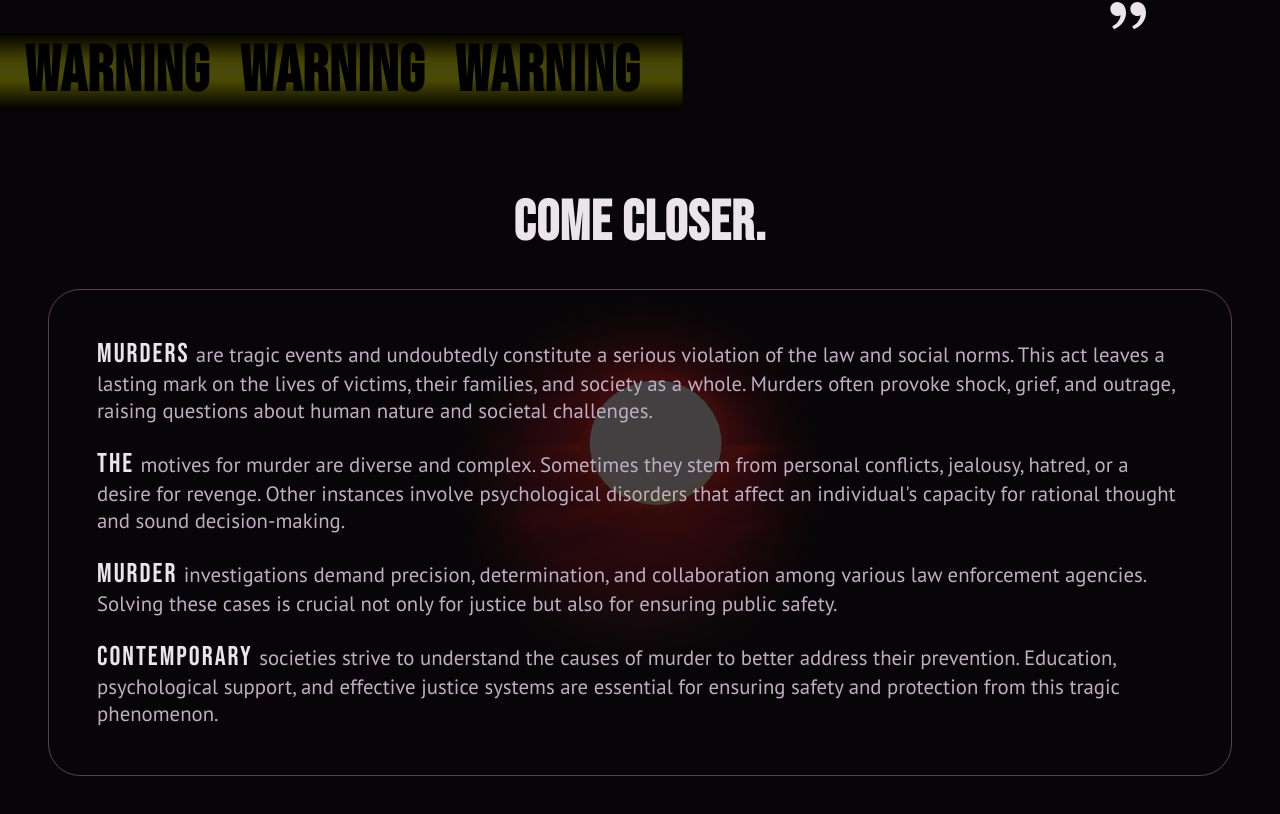
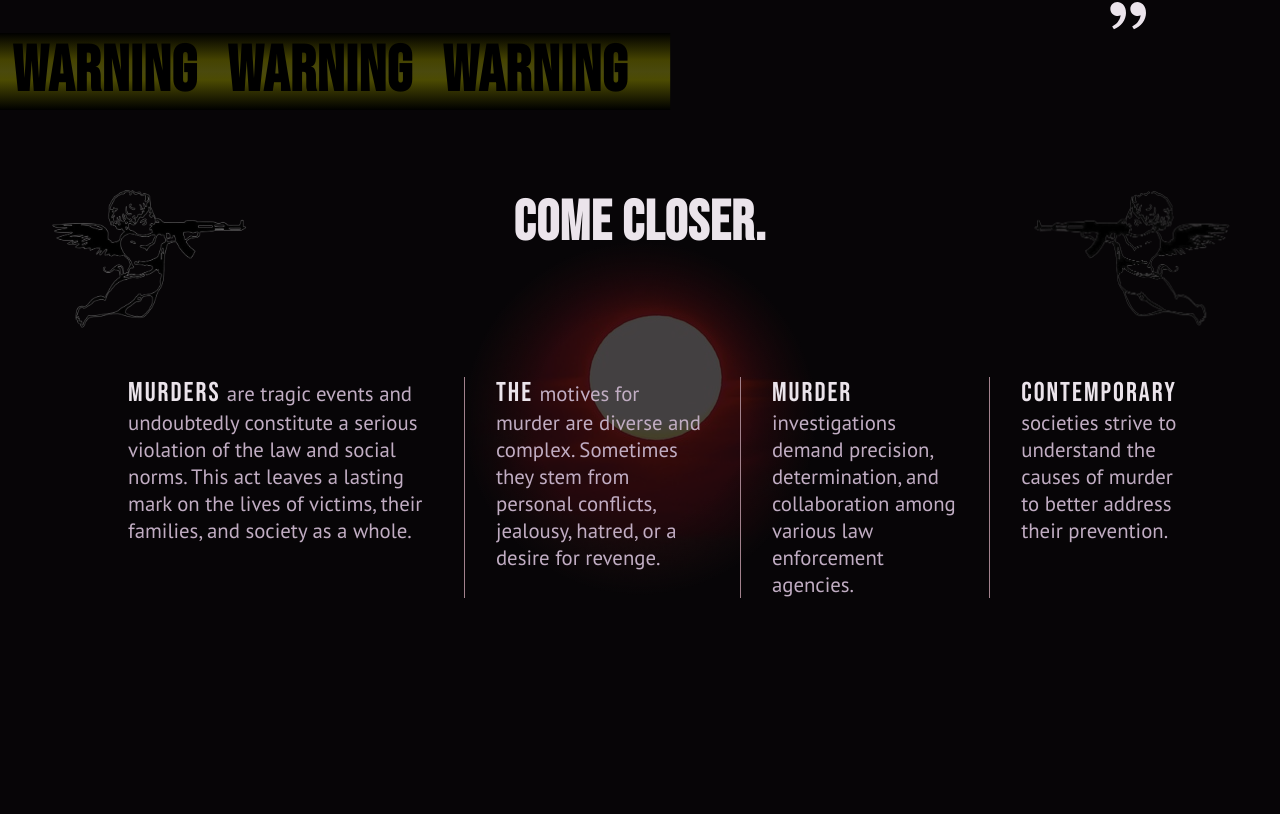
Before and after one commit to pawelek7k/murderSite, a React (Vite) app: page / in a window 1280 px wide. Shown: the part 1160-1974 px from the top of the page. After the commit the page ends 1886 px from the top, so only its background shows below. Built offline with nearby package versions, Linux system fonts and the light colour scheme.

Commit message:
add introduction section

```diff
--- a/src/components/HeroSection/Styles.ts
+++ b/src/components/HeroSection/Styles.ts
@@ -30,9 +30,9 @@ justify-content: flex-end;
 export const Section = styled.section`
 padding: 8rem 3rem;
 position: relative;
-  -webkit-user-select: none; /* Safari /
-  -ms-user-select: none; / IE 10 and IE 11 /
-  user-select: none; / Standard syntax */
+  -webkit-user-select: none;
+  -ms-user-select: none;
+  user-select: none;
   width: 100%;
   height: 100vh;
   background: radial-gradient(circle at center, rgba(0, 0, 0, 73%) 10%, var(--background) 35%),
--- a/src/components/Image/Styles.ts
+++ b/src/components/Image/Styles.ts
@@ -2,6 +2,9 @@ import styled from 'styled-components';
 
 
 export const StyledImage = styled.img<{ $res?: boolean; }>`
+ -webkit-user-select: none;
+  -ms-user-select: none;
+  user-select: none;
 @media screen and (max-width: 600px) {
 display: ${props => props.$res ? 'none' : 'block'}
 }
--- a/src/components/IntroductionSection/Styles.ts
+++ b/src/components/IntroductionSection/Styles.ts
@@ -9,9 +9,6 @@ background: radial-gradient(circle at center, rgba(0, 0, 0, 73%) 15%, var(--back
 `
 
 export const Wrapper = styled.div`
-
-background: radial-gradient(circle at center, rgba(0, 0, 0, 73%) 50%, var(--background) 35%),
-    url(${Woman});
-  background-size: cover;
-  background-position: center;
+display: flex;
+justify-content: space-between;
 `
--- a/src/components/IntroductionSection/index.tsx
+++ b/src/components/IntroductionSection/index.tsx
@@ -1,12 +1,20 @@
+import AngelLeft from "../../images/angelLeft.png";
+import AngelRight from "../../images/angelRight.png";
 import { Heading } from "../Heading/h2";
+import { Image } from "../Image";
 import { List } from "../List";
-import { StyledIntroduction } from "./Styles";
+import { StyledIntroduction, Wrapper } from "./Styles";
 
 export const Introduction = () => {
   return (
     <>
       <StyledIntroduction>
-        <Heading content={"Come closer."} visually={true}></Heading>
+        <Wrapper>
+          <Image src={AngelLeft} alt={"ok"} width={200} res={false} />
+
+          <Heading content={"Come closer."} visually={true} />
+          <Image src={AngelRight} alt={"ok"} width={200} res={false} />
+        </Wrapper>
         <List />
       </StyledIntroduction>
     </>
--- a/src/components/List/Styles.ts
+++ b/src/components/List/Styles.ts
@@ -2,17 +2,30 @@ import styled from 'styled-components';
 
 export const ListStyles = styled.ul`
   display: flex;
-  flex-direction: column;
-  margin-top: 2rem;
-  gap: 1.5rem;
+  gap: 2rem;
   padding: 3rem;
-  border-radius: var(--border-radius);
-  border: var(--border);
+  justify-content: center;
 
   li {
     font-size: 1.3rem;
     color: var(--primary);
     z-index: 2;
+    position: relative;
+    padding-left: 2rem;
+
+    &::after {
+    content: '';
+    position: absolute;
+    left: 0;
+    top: 0;
+    bottom: 0;
+    width: 1px;
+    background-color: var(--accent);
+    }
+
+    &:first-child::after {
+    content: none;
+}
 
     .first-word {
       color: var(--text);
--- a/src/data/paragraphs.json
+++ b/src/data/paragraphs.json
@@ -1,18 +1,18 @@
 [
   {
     "id": 1,
-    "content": "Murders are tragic events and undoubtedly constitute a serious violation of the law and social norms. This act leaves a lasting mark on the lives of victims, their families, and society as a whole. Murders often provoke shock, grief, and outrage, raising questions about human nature and societal challenges."
+    "content": "Murders are tragic events and undoubtedly constitute a serious violation of the law and social norms. This act leaves a lasting mark on the lives of victims, their families, and society as a whole. "
   },
   {
     "id": 2,
-    "content": "The motives for murder are diverse and complex. Sometimes they stem from personal conflicts, jealousy, hatred, or a desire for revenge. Other instances involve psychological disorders that affect an individual's capacity for rational thought and sound decision-making."
+    "content": "The motives for murder are diverse and complex. Sometimes they stem from personal conflicts, jealousy, hatred, or a desire for revenge."
   },
   {
     "id": 3,
-    "content": "Murder investigations demand precision, determination, and collaboration among various law enforcement agencies. Solving these cases is crucial not only for justice but also for ensuring public safety."
+    "content": "Murder investigations demand precision, determination, and collaboration among various law enforcement agencies. "
   },
   {
     "id": 4,
-    "content": "Contemporary societies strive to understand the causes of murder to better address their prevention. Education, psychological support, and effective justice systems are essential for ensuring safety and protection from this tragic phenomenon."
+    "content": "Contemporary societies strive to understand the causes of murder to better address their prevention. "
   }
 ]
```
Also changed, not shown: src/images/justita.png.
